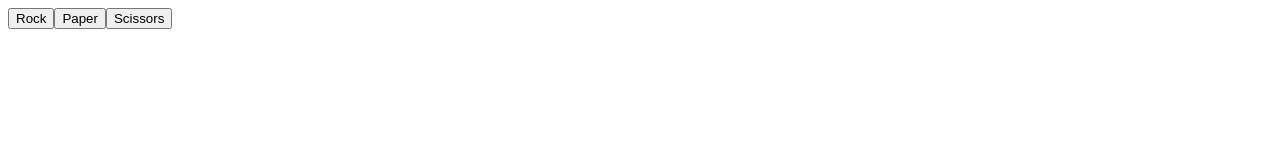
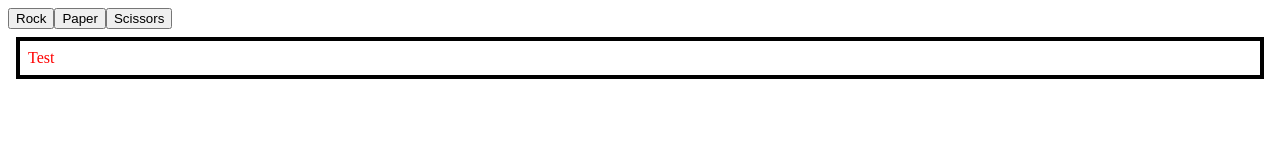
Before and after one commit to Sounak008/Rock_Paper_Scissors, a plain HTML site: page index.html in a window 1280 px wide. Drawn offline with Linux system fonts and the light colour scheme.

Commit message:
Added result box (no fuctionality yet)

```diff
--- a/index.html
+++ b/index.html
@@ -4,9 +4,11 @@
     <meta charset="UTF-8">
     <meta name="viewport" content="width=device-width, initial-scale=1.0">
     <title>Document</title>
+    <link href="style.css" rel="stylesheet" />
 </head>
 <body>
     <script src="javascript.js" defer></script>
     <div id="buttons"></div>
+    <div id="res"></div>
 </body>
 </html>
--- a/javascript.js
+++ b/javascript.js
@@ -5,6 +5,12 @@ function getComputerChoice() {
 
 let playerScore = 0;
 let computerScore = 0;
+
+const resu = document.querySelector('#res');
+const result = document.createElement('div');
+result.style.cssText = 'color: red';
+result.textContent = 'Test';
+resu.appendChild(result);
 
 function playRound(playerSelection) {
   let computerSelection = getComputerChoice();
--- /dev/null
+++ b/style.css
@@ -0,0 +1,5 @@
+#res {
+    margin: 8px;
+    border: 4px solid black;
+    padding: 8px;
+}
```
